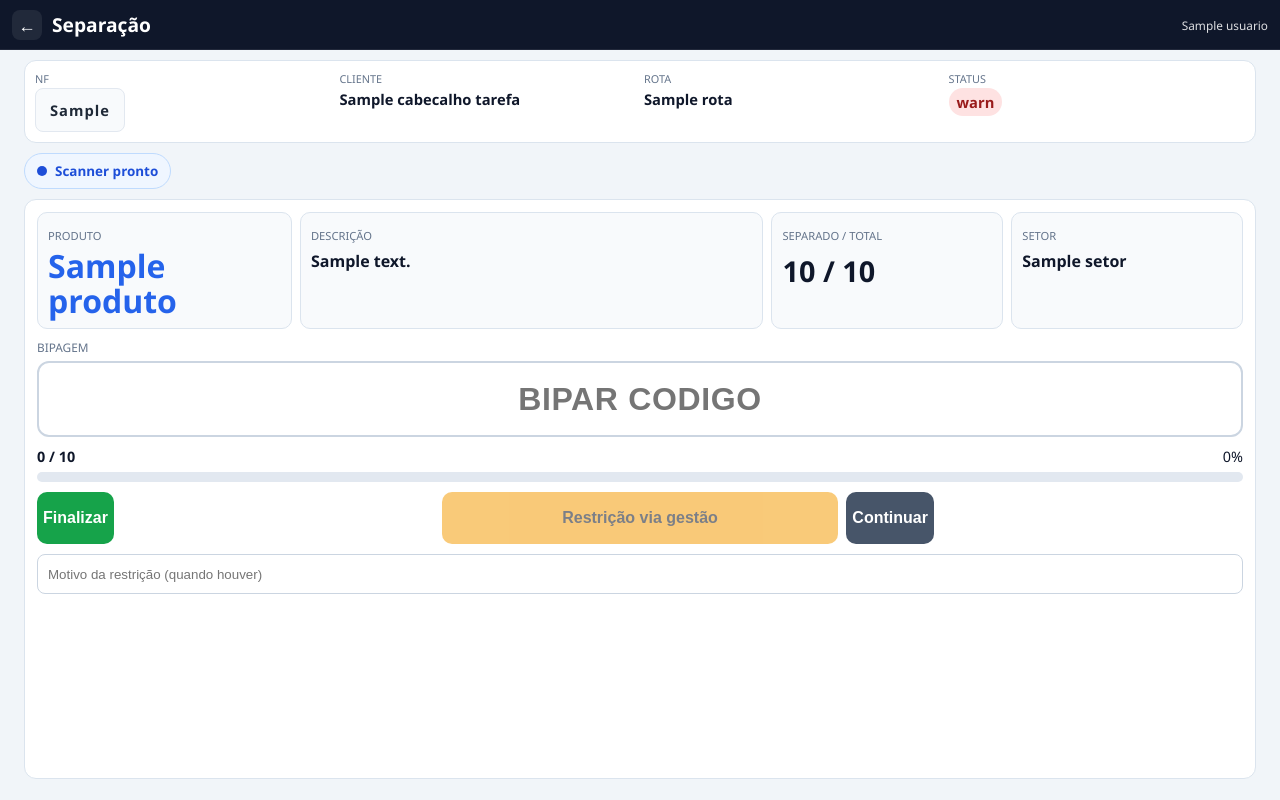
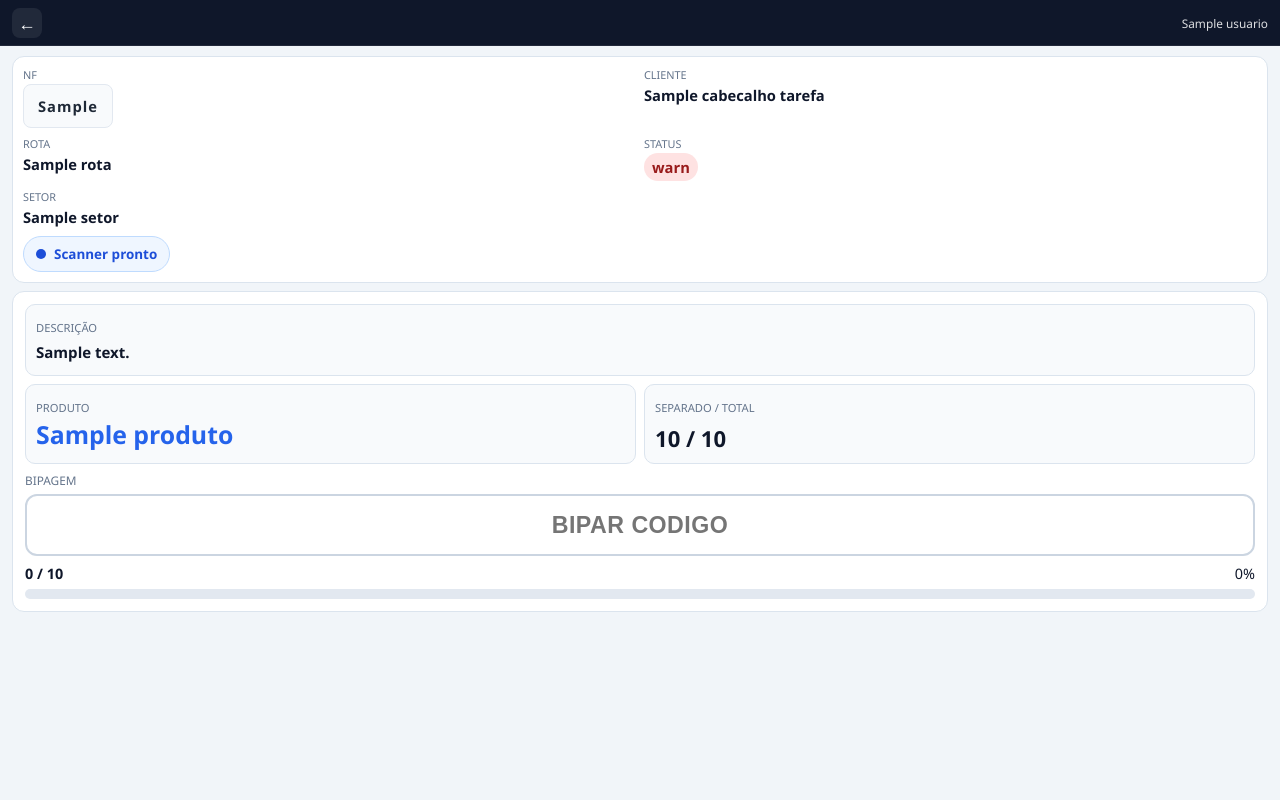
Before and after one commit to joelbizerra16-boop/wms, a Django app: template templates/separacao_exec.html in a window 1280 px wide. Run offline with Django 5.2, Linux system fonts and the light colour scheme; the template is opened without the code that fills it: most values are stand-ins (such as "Sample title", 1, 10 or a date in 2020).

Commit message:
padroniza layout pocket operacional

```diff
--- a/templates/separacao_exec.html
+++ b/templates/separacao_exec.html
@@ -28,9 +28,10 @@
         .op-header {
             position: fixed;
             inset: 0 0 auto 0;
-            height: 50px;
-            display: grid;
-            grid-template-columns: auto 1fr auto;
+            height: 46px;
+            display: flex;
+            align-items: center;
+            justify-content: space-between;
             align-items: center;
             gap: 10px;
             padding: 0 12px;
@@ -51,15 +52,14 @@
             place-items: center;
             background: rgba(255,255,255,0.08);
         }
-        .op-header h1 { margin: 0; font-size: 1.2rem; }
-        .op-user { font-size: 0.74rem; color: rgba(255,255,255,0.86); white-space: nowrap; }
+        .op-user { font-size: 0.74rem; color: rgba(255,255,255,0.86); white-space: nowrap; margin-left: auto; }
 
         .op-main {
             max-width: 100%;
             margin: 0 auto;
-            padding: 60px 24px 12px;
+            padding: 56px 12px 12px;
             display: grid;
-            gap: 10px;
+            gap: 8px;
         }
         .nf-strip {
             background: var(--card);
@@ -68,8 +68,9 @@
             padding: 10px;
             display: grid;
             gap: 8px;
-            grid-template-columns: repeat(4, minmax(0, 1fr));
+            grid-template-columns: repeat(2, minmax(0, 1fr));
         }
+        .nf-item.full { grid-column: 1 / -1; }
         .nf-item span {
             display: block;
             font-size: 0.68rem;
@@ -153,42 +177,42 @@
             border-radius: 12px;
             padding: 12px;
             display: grid;
-            gap: 10px;
-            min-height: calc(100vh - 220px);
+            gap: 8px;
             align-content: start;
         }
         .item-focus {
             display: grid;
             gap: 8px;
-            grid-template-columns: 1.1fr 2fr 1fr 1fr;
+            grid-template-columns: repeat(2, minmax(0, 1fr));
         }
         .item-card {
             border: 1px solid var(--line);
             border-radius: 10px;
             padding: 10px;
             background: #f8fafc;
-            min-height: 86px;
+            min-height: 72px;
         }
+        .item-card.full { grid-column: 1 / -1; }
         .item-card span {
             font-size: 0.7rem;
             color: var(--muted);
             text-transform: uppercase;
         }
         .item-produto {
-            font-size: 2rem;
+            font-size: 1.55rem;
             font-weight: 800;
             color: var(--info);
             margin-top: 4px;
             line-height: 1.08;
         }
         .item-descricao {
-            font-size: 1rem;
+            font-size: 0.94rem;
             font-weight: 600;
             margin-top: 6px;
             line-height: 1.3;
         }
         .item-quantidade {
-            font-size: 1.8rem;
+            font-size: 1.38rem;
             font-weight: 800;
             margin-top: 6px;
         }
@@ -202,12 +226,12 @@
         }
         .scan-input {
             width: 100%;
-            min-height: 76px;
+            min-height: 62px;
             border-radius: 12px;
             border: 2px solid #cbd5e1;
-            padding: 12px 14px;
+            padding: 10px 12px;
             text-align: center;
-            font-size: 2rem;
+            font-size: 1.45rem;
             font-weight: 700;
             letter-spacing: 0.02em;
             background: #fff;
@@ -237,38 +261,8 @@
             background: linear-gradient(90deg, var(--brand), #fb923c);
             transition: width 0.2s ease;
         }
-
-        .actions {
-            display: grid;
-            grid-template-columns: repeat(3, minmax(0, 1fr));
-            gap: 8px;
-        }
-        .btn-op {
-            min-height: 52px;
-            border: 0;
-            border-radius: 10px;
-            color: #fff;
-            font-size: 1rem;
-            font-weight: 700;
-            cursor: pointer;
-        }
-        .btn-op.finalizar { background: var(--ok); }
-        .btn-op.restricao { background: var(--warn); color: #111827; }
-        .btn-op.continuar { background: #475569; }
-        .btn-op:disabled { opacity: 0.55; cursor: not-allowed; }
-
-        .restricao-field input {
-            width: 100%;
-            min-height: 40px;
-            border-radius: 8px;
-            border: 1px solid #cbd5e1;
-            padding: 8px 10px;
-        }
-
         @media (max-width: 900px) {
-            .nf-strip { grid-template-columns: repeat(2, minmax(0, 1fr)); }
             .item-focus { grid-template-columns: 1fr; }
-            .op-panel { min-height: auto; }
             .op-main { padding-left: 12px; padding-right: 12px; }
         }
 
@@ -284,7 +278,6 @@
 <body class="operacional">
     <header class="op-header">
         <a class="op-back" href="{% url 'web-separacao-lista' %}" aria-label="Voltar">←</a>
-        <h1>Separação</h1>
         <div class="op-user">{{ usuario.nome|default:usuario.username }}</div>
     </header>
 
@@ -294,47 +287,48 @@
             <div class="nf-item"><span>Cliente</span><strong id="tarefa-cliente">{{ cabecalho_tarefa.cliente_nome }}</strong></div>
             <div class="nf-item"><span>Rota</span><strong>{{ tarefa.rota.nome|default:"-" }}</strong></div>
             <div class="nf-item"><span>Status</span><strong id="tarefa-status" class="status-pill {% if tarefa.status == 'EM_EXECUCAO' %}warn{% elif tarefa.status == 'CONCLUIDO' or tarefa.status == 'CONCLUIDO_COM_RESTRICAO' %}ok{% else %}danger{% endif %}">{{ tarefa.status }}</strong></div>
+            <div class="nf-item full"><span>Setor</span><strong id="item-atual-setor">{{ item_atual.setor|default:tarefa.setor|default:'-' }}</strong></div>
+            <div class="nf-item full">
+                <div id="scanner-status" class="scanner-status {% if tarefa.status == 'ABERTO' %}waiting{% endif %}">{% if tarefa.status == 'ABERTO' %}Aguardando aceite{% else %}Scanner pronto{% endif %}</div>
+            </div>
         </section>
 
         {% if tarefa.status == 'ABERTO' %}
-        <form method="post">
-            {% csrf_token %}
-            <input type="hidden" name="acao" value="iniciar">
-            <button class="btn-op finalizar" type="submit" style="width:100%;">Aceitar tarefa</button>
-        </form>
-        <div class="feedback warn">Aceite a tarefa para iniciar a bipagem.</div>
+        <section class="accept-panel">
+            <form method="post">
+                {% csrf_token %}
+                <input type="hidden" name="acao" value="iniciar">
+                <button class="accept-btn" type="submit">Aceitar separação</button>
+            </form>
+            <div class="feedback warn">Aceite a tarefa para iniciar a bipagem.</div>
+        </section>
         {% endif %}
-
-        <div id="separacao-feedback" class="feedback" style="display:none;"></div>
-        <div id="scanner-status" class="scanner-status">Scanner pronto</div>
 
         <section class="op-panel">
             {% if item_atual %}
             <div class="item-focus">
+                <div class="item-card full">
+                    <span>Descrição</span>
+                    <div class="item-descricao" id="item-atual-descricao">{{ item_atual.descricao }}</div>
+                </div>
                 <div class="item-card">
                     <span>Produto</span>
                     <div class="item-produto" id="item-atual-produto">{{ item_atual.produto }}</div>
                 </div>
                 <div class="item-card">
-                    <span>Descrição</span>
-                    <div class="item-descricao" id="item-atual-descricao">{{ item_atual.descricao }}</div>
-                </div>
-                <div class="item-card">
                     <span>Separado / Total</span>
                     <div class="item-quantidade" id="item-atual-quantidade">{{ item_atual.quantidade_separada|floatformat:0 }} / {{ item_atual.quantidade_total|floatformat:0 }}</div>
                 </div>
-                <div class="item-card">
-                    <span>Setor</span>
-                    <div class="item-descricao" id="item-atual-setor">{{ item_atual.setor|default:'-' }}</div>
-                </div>
             </div>
 
+            {% if tarefa.status != 'ABERTO' %}
             <form method="post" id="bipagem-separacao-form" class="scan-form">
                 {% csrf_token %}
                 <input type="hidden" name="acao" value="bipar">
                 <label for="codigo">Bipagem</label>
-                <input id="codigo" name="codigo" type="text" class="scan-input" placeholder="BIPAR CODIGO" autocomplete="off" autocapitalize="off" autocorrect="off" spellcheck="false" inputmode="text" enterkeyhint="done" {% if tarefa.status == 'ABERTO' %}disabled{% endif %}>
+                <input id="codigo" name="codigo" type="text" class="scan-input" placeholder="BIPAR CODIGO" autocomplete="off" autocapitalize="off" autocorrect="off" spellcheck="false" inputmode="text" enterkeyhint="done">
             </form>
+            {% endif %}
             {% else %}
             <div class="feedback warn">Sem itens pendentes para esta tarefa.</div>
             {% endif %}
@@ -346,34 +340,7 @@
                 </div>
                 <div class="progress-track"><div class="progress-fill" id="progress-fill"></div></div>
             </div>
-
-            <div class="actions">
-                <form method="post">
-                    {% csrf_token %}
-                    <input type="hidden" name="acao" value="finalizar">
-                    <input type="hidden" name="status_final" value="CONCLUIDO">
-                    <button class="btn-op finalizar" type="submit">Finalizar</button>
-                </form>
-                {% if tarefa.status == 'LIBERADO_COM_RESTRICAO' %}
-                <form method="post" id="form-restricao-finalizacao">
-                    {% csrf_token %}
-                    <input type="hidden" name="acao" value="finalizar">
-                    <input type="hidden" name="status_final" value="CONCLUIDO_COM_RESTRICAO">
-                    <button class="btn-op restricao" type="submit">Concluir c/ restrição</button>
-                </form>
-                {% else %}
-                <button class="btn-op restricao" type="button" disabled title="Fluxo com restrição exige liberação da gestão.">Restrição via gestão</button>
-                {% endif %}
-                <form method="post">
-                    {% csrf_token %}
-                    <input type="hidden" name="acao" value="continuar_depois">
-                    <button class="btn-op continuar" type="submit">Continuar</button>
-                </form>
-            </div>
-
-            <div class="restricao-field">
-                <input id="motivo_restricao" name="motivo_restricao" type="text" form="form-restricao-finalizacao" placeholder="Motivo da restrição (quando houver)" inputmode="none" autocomplete="off">
-            </div>
+            <div id="separacao-feedback" class="feedback" style="display:none;"></div>
         </section>
     </main>
 
@@ -423,10 +390,15 @@
         }
         function setScannerStatus(mode) {
             if (!scannerStatusEl) return;
-            scannerStatusEl.classList.remove('manual', 'offline');
+            scannerStatusEl.classList.remove('manual', 'offline', 'waiting');
             if (mode === 'manual') {
                 scannerStatusEl.classList.add('manual');
                 scannerStatusEl.textContent = 'Digitacao manual ativa';
+                return;
+            }
+            if (mode === 'waiting') {
+                scannerStatusEl.classList.add('waiting');
+                scannerStatusEl.textContent = 'Aguardando aceite';
                 return;
             }
             if (mode === 'offline') {
@@ -526,6 +498,8 @@
             if (tarefaConcluida(data.status)) {
                 bloquearBipagem();
                 if (redirecionandoConclusao) return;
+            } else if (data.status === 'ABERTO') {
+                setScannerStatus('waiting');
             } else {
                 setScannerStatus('scanner');
             }
@@ -612,7 +586,15 @@
         });
 
         updateProgress({{ resumo_tarefa.separado|default:0 }}, {{ resumo_tarefa.total|default:0 }});
-        if (!scannerPronto()) setScannerStatus('offline');
+        {% if tarefa.status == 'ABERTO' %}
+        setScannerStatus('waiting');
+        {% elif tarefa.status == 'CONCLUIDO' or tarefa.status == 'CONCLUIDO_COM_RESTRICAO' or tarefa.status == 'FECHADO_COM_RESTRICAO' %}
+        setScannerStatus('offline');
+        {% elif not item_atual %}
+        setScannerStatus('offline');
+        {% elif tarefa.status != 'ABERTO' %}
+        setScannerStatus('scanner');
+        {% endif %}
         refreshTaskStatus().catch(function () {});
         setInterval(function () { refreshTaskStatus().catch(function () {}); }, 3000);
     })();
```
Also changed, not shown: other parts of templates/separacao_exec.html (+24 -1 lines), apps/core/tests.py (+14 -1 lines), apps/core/views_web.py (+0 -8 lines), templates/conferencia_exec.html (+72 -77 lines).
